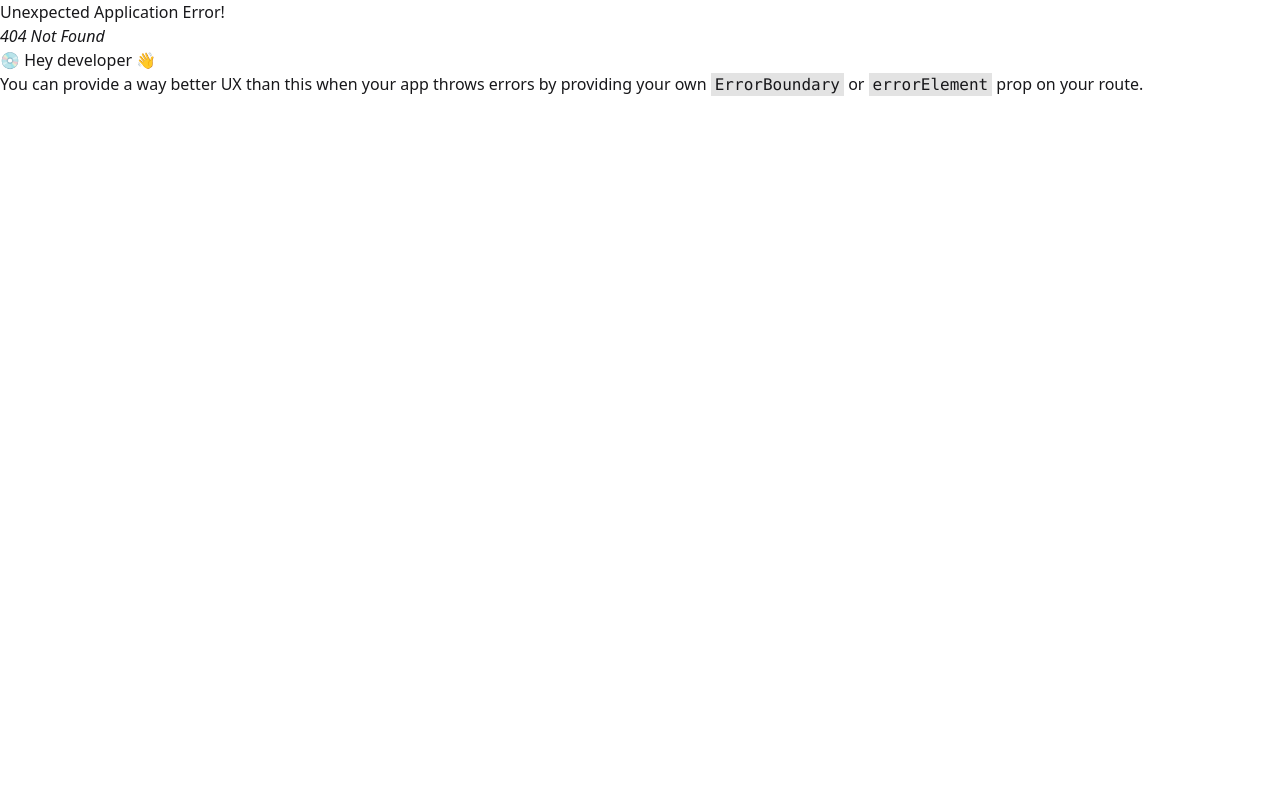
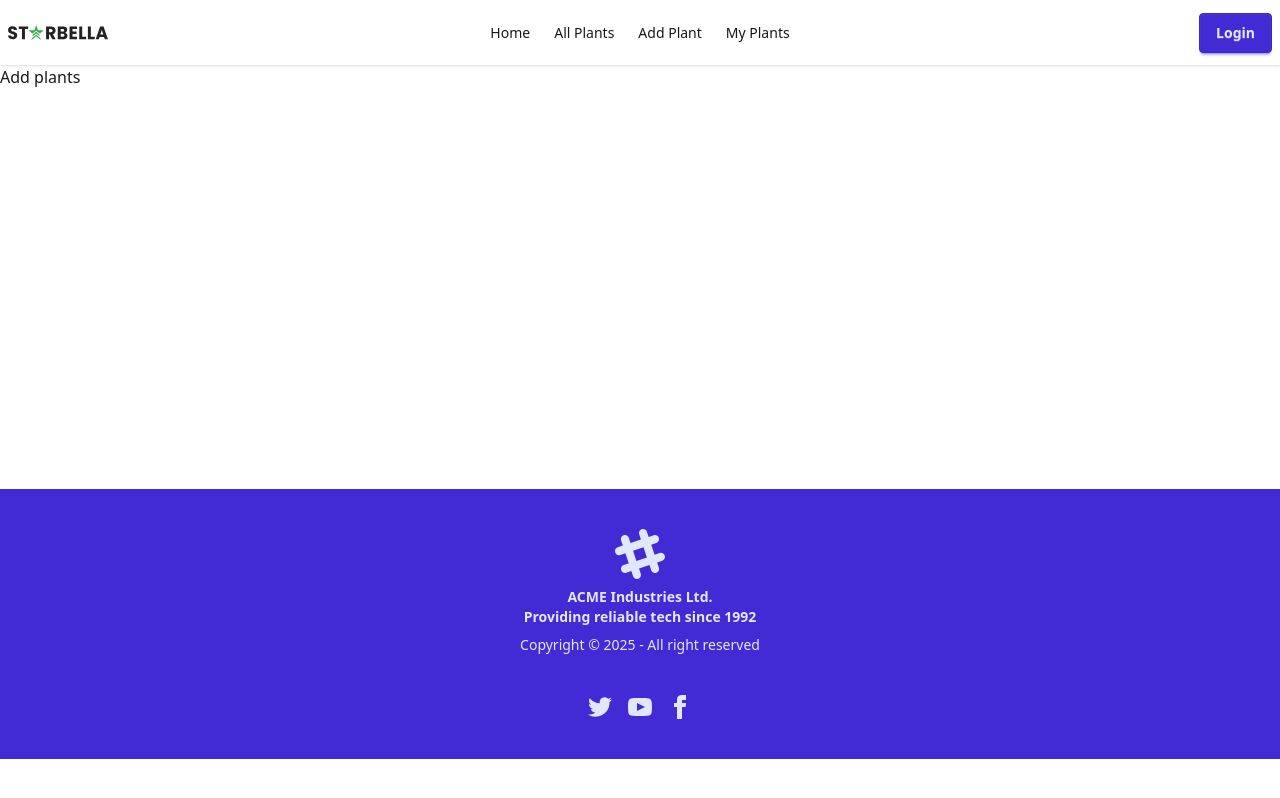
Before and after one commit to Akashahamed2122/Gardyn, a React (Vite) app: page /addplants in a window 1280 px wide. Before the commit this address had no page. Built offline with nearby package versions, Linux system fonts and the light colour scheme.

Commit message:
navigationdone

```diff
--- /dev/null
+++ b/src/Pages/AddPlants.jsx
@@ -0,0 +1,11 @@
+import React from 'react';
+
+const AddPlants = () => {
+    return (
+        <div>
+            <h1>Add plants</h1>
+        </div>
+    );
+};
+
+export default AddPlants;
--- /dev/null
+++ b/src/Pages/AllPlants.jsx
@@ -0,0 +1,11 @@
+import React from 'react';
+
+const AllPlants = () => {
+    return (
+        <div>
+            <h1>All plants</h1>
+        </div>
+    );
+};
+
+export default AllPlants;
--- /dev/null
+++ b/src/Pages/ErrorPages.jsx
@@ -0,0 +1,25 @@
+import React from 'react';
+import { Link } from 'react-router';
+
+const ErrorPages = () => {
+    return (
+        <>
+
+        <section className="flex items-center h-full p-16 dark:bg-gray-50 dark:text-gray-800">
+	<div className="container flex flex-col items-center justify-center px-5 mx-auto my-8">
+		<div className="max-w-md text-center">
+			<h2 className="mb-8 font-extrabold text-9xl dark:text-gray-400">
+				<span className="sr-only">Error</span>404
+			</h2>
+			<p className="text-2xl font-semibold md:text-3xl">Sorry, we couldn't find this page.</p>
+			<p className="mt-4 mb-8 dark:text-gray-600">But dont worry, you can find plenty of other things on our homepage.</p>
+			<Link to={'/'} rel="noopener noreferrer" href="#" className="px-8 py-3 font-semibold rounded dark:bg-violet-600 dark:text-gray-50">Back to homepage</Link>
+		</div>
+	</div>
+</section>
+
+        </>
+    );
+};
+
+export default ErrorPages;
--- /dev/null
+++ b/src/Pages/MyPlants.jsx
@@ -0,0 +1,11 @@
+import React from 'react';
+
+const MyPlants = () => {
+    return (
+        <div>
+            <h1>My Plants</h1>
+        </div>
+    );
+};
+
+export default MyPlants;
--- a/src/Routes/Routes.jsx
+++ b/src/Routes/Routes.jsx
@@ -3,15 +3,21 @@
 import Home from "../components/Home";
 import Login from "../Pages/Login";
 import SignUp from "../Pages/SignUp";
+import AllPlants from "../Pages/AllPlants";
+import AddPlants from "../Pages/AddPlants";
+import MyPlants from "../Pages/MyPlants";
+import ErrorPages from "../Pages/ErrorPages";
 
 export const router = createBrowserRouter([
   {
     path: "/",
+     errorElement: <ErrorPages></ErrorPages>,
     element: <MainLayout></MainLayout>,
     children: [
         {
             path:'/',
             element: <Home></Home>
+
         },
         {
           path:'/login',
@@ -20,7 +26,20 @@
         {
           path:'/signup',
           element: <SignUp></SignUp>
+        },
+        {
+          path:'/allplants',
+          element: <AllPlants></AllPlants>
+        },
+        {
+          path:'/addplants',
+          element: <AddPlants></AddPlants>
+        },
+        {
+          path:'/myplants',
+          element: <MyPlants></MyPlants>
         }
+
 
     ]
   },
--- a/src/components/Header.jsx
+++ b/src/components/Header.jsx
@@ -3,6 +3,15 @@
 import logoImg from "../assets/mylogo.svg"
 
 const Header = () => {
+
+const links = (
+  <>
+    <li><NavLink to="/">Home</NavLink></li>
+    <li><NavLink to="/allplants">All Plants</NavLink></li>
+    <li><NavLink to="/addplants">Add Plant</NavLink></li>
+    <li><NavLink to="/myplants">My Plants</NavLink></li>
+  </>
+);
 
     return (
         <>
@@ -15,21 +24,15 @@
       <ul
         tabIndex={0}
         className="menu menu-sm dropdown-content bg-base-100 rounded-box z-1 mt-3 w-52 p-2 shadow">
-       <li><NavLink>Home</NavLink></li>
-     <li><NavLink>All Plants</NavLink></li>
-     <li><NavLink>Add Plant</NavLink></li>
-     <li><NavLink>Add Plant</NavLink></li>
+      {links}
       </ul>
     </div>
     <img className='w-[100px]' src={logoImg} alt="" />
   </div>
   <div className="navbar-center hidden lg:flex">
     <ul className="menu menu-horizontal px-1">
-     <li><NavLink>Home</NavLink></li>
-     <li><NavLink>All Plants</NavLink></li>
-     <li><NavLink>Add Plant</NavLink></li>
-     <li><NavLink>My Plants</NavLink></li>
 
+     {links}
     </ul>
   </div>
   <div className="navbar-end">
```
